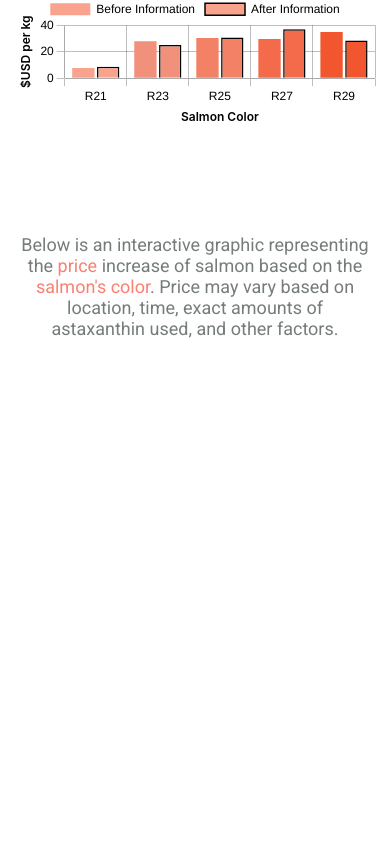
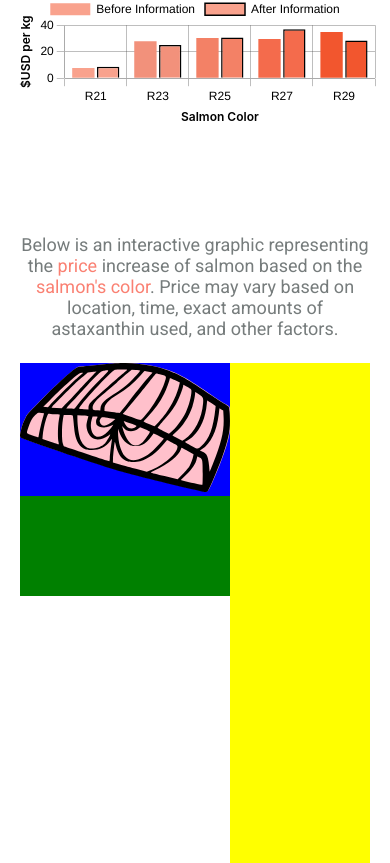
Before and after one commit to sungyotkim/gray-salmon-please, a React (Vite) app in the folder gray-salmon-please/: page / in a window 390 px wide. Shown: the part 3168-4031 px from the top of the page. Before the commit the page ends 3507 px from the top, so only its background shows below. Built offline with nearby package versions, Linux system fonts and the light colour scheme.

Commit message:
add salmon filet svg and responsive styling

```diff
--- a/gray-salmon-please/src/components/InteractiveSlider/InteractiveSlider.css
+++ b/gray-salmon-please/src/components/InteractiveSlider/InteractiveSlider.css
@@ -0,0 +1,18 @@
+.interactive-slider-container {
+  width: 90%;
+  margin-inline: auto;
+  margin-top: 24px;
+  display: flex;
+  justify-content: center;
+}
+
+.interactive-slider-left {
+  width: 60%;
+  height: 500px;
+  max-width: 655px;
+}
+
+.interactive-slider-right {
+  width: 40%;
+  height: 500px;
+}
--- a/gray-salmon-please/src/components/InteractiveSlider/SliderComponent/SliderComponent.css
+++ b/gray-salmon-please/src/components/InteractiveSlider/SliderComponent/SliderComponent.css
@@ -0,0 +1,5 @@
+.slider-component-wrapper {
+  width: 100%;
+  background-color: green;
+  height: 20%;
+}
--- a/gray-salmon-please/src/components/InteractiveSlider/SliderImage/SliderImage.css
+++ b/gray-salmon-please/src/components/InteractiveSlider/SliderImage/SliderImage.css
@@ -0,0 +1,22 @@
+.slider-image {
+  width: 100%;
+  max-width: 655px;
+  background-color: blue;
+  height: calc(54vw * 400px / 655px);
+  max-height: 400px;
+  position: relative;
+}
+
+#slider-fillet-img {
+  position: absolute;
+  max-height: 400px;
+  top: 0;
+  z-index: 2;
+  max-width: 655px;
+}
+
+#slider-fillet-color {
+  max-height: 400px;
+  position: relative;
+  max-width: 655px;
+}
--- a/gray-salmon-please/src/components/InteractiveSlider/SliderImage/SliderImage.tsx
+++ b/gray-salmon-please/src/components/InteractiveSlider/SliderImage/SliderImage.tsx
@@ -1,12 +1,33 @@
 import React from "react";
 import "./SliderImage.css";
+import SalmonFillet from "../../../assets/salmon-fillet.svg";
 
 interface SliderImageProps {}
 
 export const SliderImage: React.FC<SliderImageProps> = ({}) => {
   return (
     <>
-      <div className="slider-image"></div>
+      <div className="slider-image">
+        <img src={SalmonFillet} alt="salmon-fillet" id="slider-fillet-img" />
+        <svg
+          xmlns="http://www.w3.org/2000/svg"
+          version="1.1"
+          x="0px"
+          y="0px"
+          // enable-background="new 0 0 1000 1000"
+          viewBox="10.01 200.87 980 598.26"
+          id="slider-fillet-color"
+        >
+          <g>
+            <g transform="translate(0.000000,511.000000) scale(0.100000,-0.100000)">
+              <path
+                fill="pink"
+                d="M 4597.2 3090.2 c -153.2 -7.7 -509.3 -40.2 -794.5 -72.7 c -283.3 -32.6 -624.1 -65.1 -752.4 -72.8 c -231.7 -11.5 -239.3 -13.4 -346.5 -82.3 c -281.4 -181.9 -903.7 -750.5 -1705.9 -1564.2 c -499.7 -505.4 -553.3 -564.8 -628 -708.4 C 262.7 385 201.4 218.4 144 -17.1 c -55.5 -229.7 -57.4 -281.4 -11.5 -335 c 36.4 -45.9 1049.2 -400.1 2843.1 -995.6 c 1187 -394.4 1784.4 -572.5 2674.6 -800.3 c 1336.4 -340.8 2996.3 -733.3 3107.3 -733.3 c 93.8 0 113 30.6 300.6 444.2 c 461.4 1016.6 767.7 1931.8 823.3 2448.7 c 40.2 381 11.5 1005.2 -49.8 1072.2 c -17.2 19.1 -105.3 74.7 -195.3 126.4 c -90 49.8 -333.1 206.8 -538 346.5 c -1215.7 829 -1562.3 1024.3 -2182.6 1236.8 c -526.5 180 -1085.6 271.9 -1887.7 306.3 C 4943.7 3103.6 4750.4 3099.8 4597.2 3090.2"
+              />
+            </g>
+          </g>
+        </svg>
+      </div>
     </>
   );
 };
--- a/gray-salmon-please/src/components/InteractiveSlider/SliderTable/SliderTable.css
+++ b/gray-salmon-please/src/components/InteractiveSlider/SliderTable/SliderTable.css
@@ -0,0 +1,5 @@
+.slider-table-wrapper {
+  width: 100%;
+  background-color: yellow;
+  height: 100%;
+}
```
Also changed, not shown: gray-salmon-please/src/assets/salmon-fillet.svg (added).
